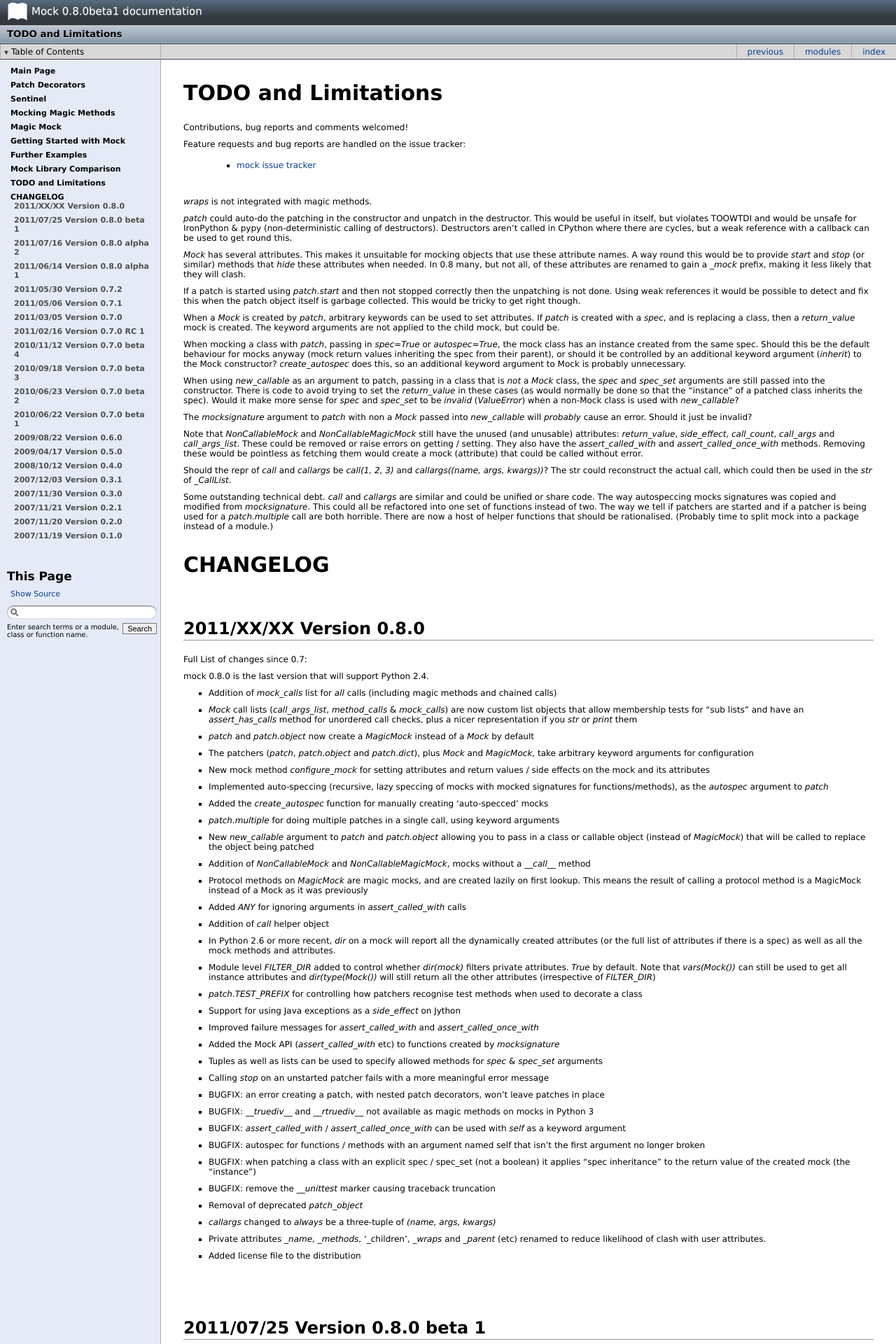
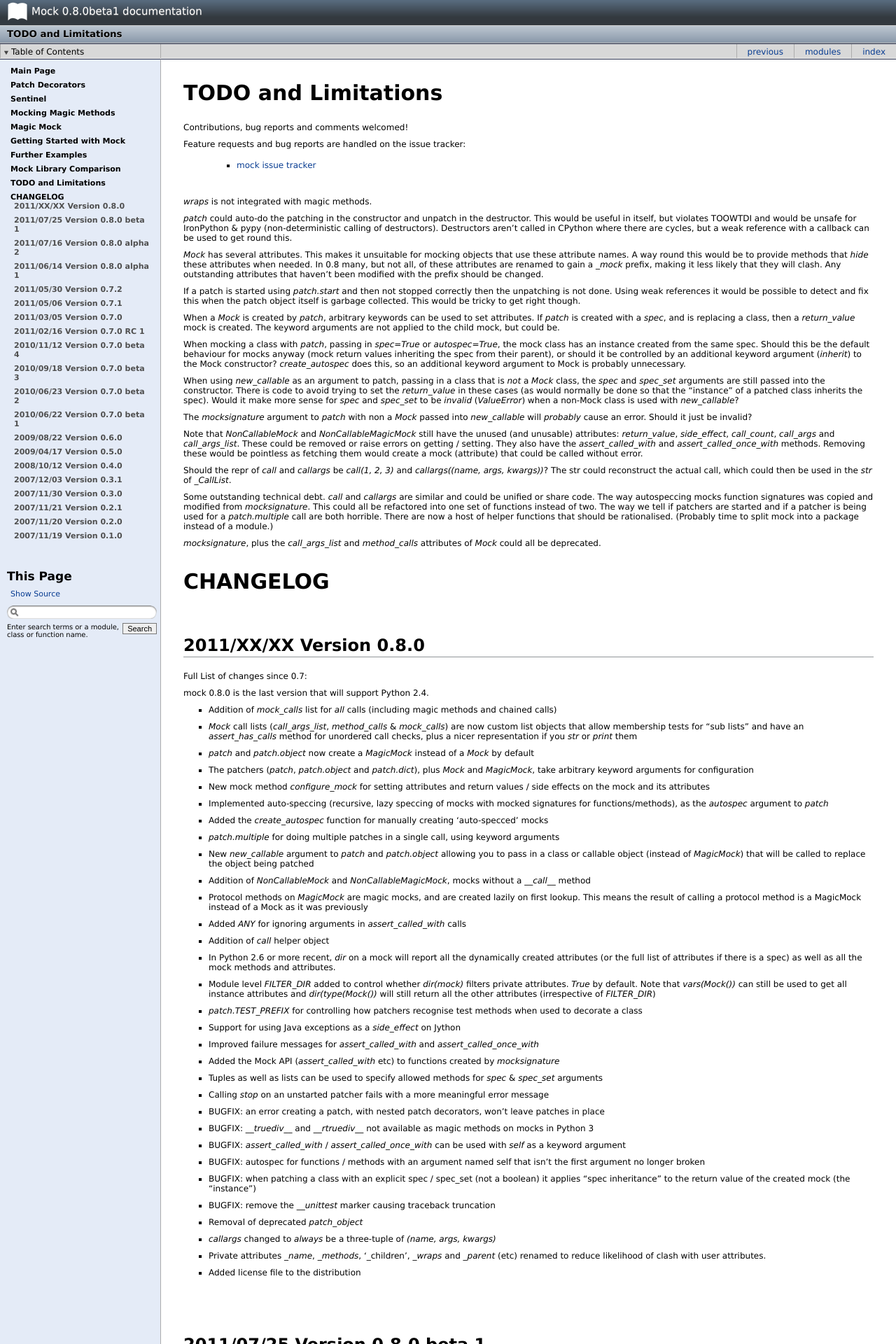
Before and after one commit to testing-cabal/mock, a Sphinx documentation site: the page built from docs/changelog.txt, in a window 1280 px wide. Shown: the top 1920 px of the page at 70% size. Built offline with Sphinx 7.4.7, drawn with Linux system fonts in a browser that asks for light colours; pages that are not in the unit, such as notebooks, are missing from menus; some of the changed text lies outside the part shown.

Commit message:
Further updates to outstanding issues in the changelog

```diff
--- a/docs/changelog.txt
+++ b/docs/changelog.txt
@@ -19,10 +19,11 @@
 reference with a callback can be used to get round this.
 
 `Mock` has several attributes. This makes it unsuitable for mocking objects
-that use these attribute names. A way round this would be to provide `start`
-and `stop` (or similar) methods that *hide* these attributes when needed.
-In 0.8 many, but not all, of these attributes are renamed to gain a `_mock`
-prefix, making it less likely that they will clash.
+that use these attribute names. A way round this would be to provide methods
+that *hide* these attributes when needed. In 0.8 many, but not all, of these
+attributes are renamed to gain a `_mock` prefix, making it less likely that
+they will clash. Any outstanding attributes that haven't been modified with
+the prefix should be changed.
 
 If a patch is started using `patch.start` and then not stopped correctly then
 the unpatching is not done. Using weak references it would be possible to
@@ -65,12 +66,15 @@
 which could then be used in the `str` of `_CallList`.
 
 Some outstanding technical debt. `call` and `callargs` are similar and could
-be unified or share code. The way autospeccing mocks signatures was copied and
-modified from `mocksignature`. This could all be refactored into one set of
-functions instead of two. The way we tell if patchers are started and if a
-patcher is being used for a `patch.multiple` call are both horrible. There are
-now a host of helper functions that should be rationalised. (Probably time to
-split mock into a package instead of a module.)
+be unified or share code. The way autospeccing mocks function signatures was
+copied and modified from `mocksignature`. This could all be refactored into
+one set of functions instead of two. The way we tell if patchers are started
+and if a patcher is being used for a `patch.multiple` call are both horrible.
+There are now a host of helper functions that should be rationalised.
+(Probably time to split mock into a package instead of a module.)
+
+`mocksignature`, plus the `call_args_list` and `method_calls` attributes of
+`Mock` could all be deprecated.
 
 
 CHANGELOG
```
